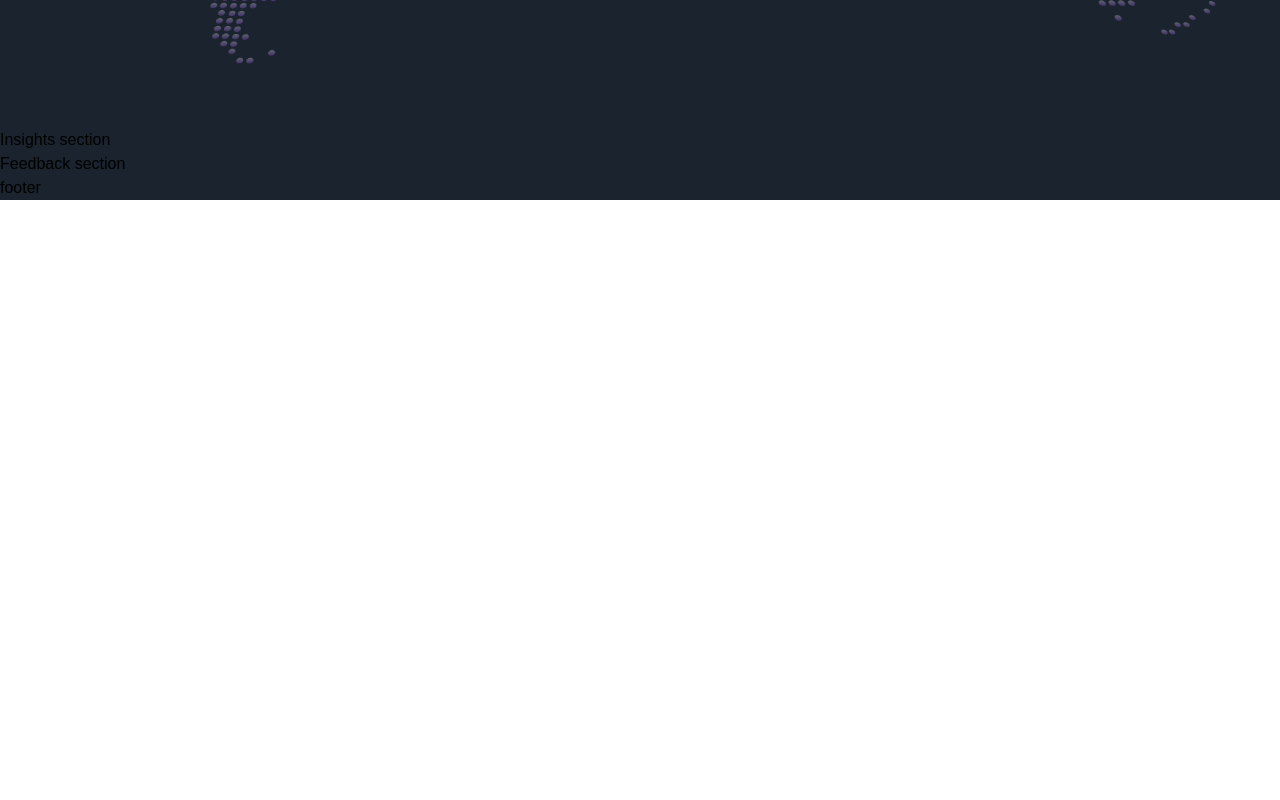
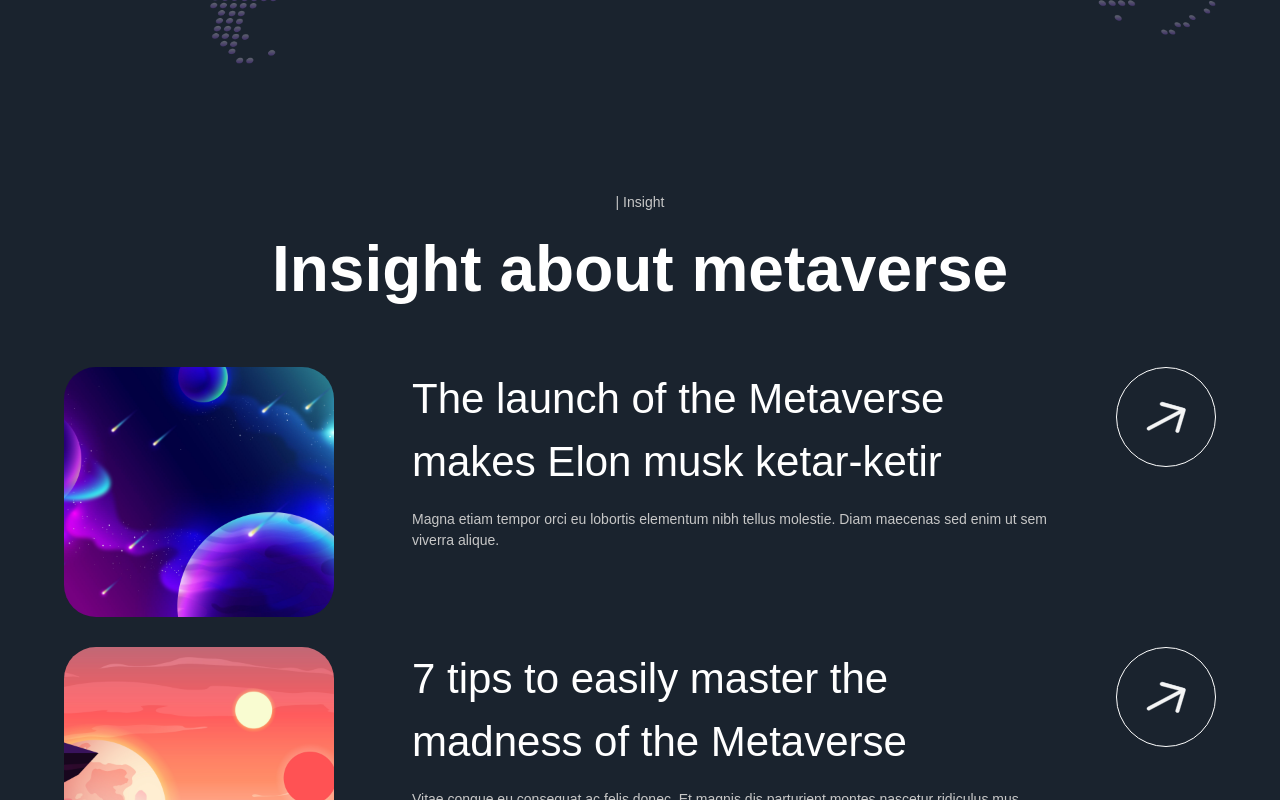
Before and after one commit to Ipicky22/Metaversus, a Next.js app: page / in a window 1280 px wide. Shown: the part 5080-5880 px from the top of the page. Before the commit the page ends 5280 px from the top, so only its background shows below. Built offline with nearby package versions, Linux system fonts and the light colour scheme; a web font is replaced by a local one.

Commit message:
[DEV] Insight section

```diff
--- a/components/InsightCard.jsx
+++ b/components/InsightCard.jsx
@@ -1,9 +1,36 @@
-'use client';
+"use client";
 
-const InsightCard = () => (
-  <div>
-    Insight Card
-  </div>
+import { motion } from "framer-motion";
+import { fadeIn } from "../utils/motion";
+
+const InsightCard = ({ imgUrl, title, subtitle, index }) => (
+	<motion.div
+		variants={fadeIn("up", "spring", index * 0.5, 1)}
+		className='flex md:flex-row flex-col gap-4'>
+		<img
+			src={imgUrl}
+			alt='planet_01'
+			className='md:w-[270px] w-full h-[250px] rounded-[32px] object-cover'
+		/>
+		<div className='w-full flex justify-between item-center'>
+			<div className='flex-1 md:ml-[62px] flex flex-col max-w-[650px]'>
+				<h4 className='font-normal lg:text-[42px] text-[26px] text-white'>
+					{title}
+				</h4>
+				<p className='mt-[16px] font-normal lg:text–[20px] text-[14px] text-secondary-white'>
+					{subtitle}
+				</p>
+			</div>
+
+			<div className='lg:flex hidden items-center justify-center w-[100px] h-[100px] rounded-full bg-transparent border-[1px] border-white'>
+				<img
+					src='arrow.svg'
+					alt='arrow'
+					className='w-[40%] h-[40%] object-contain'
+				/>
+			</div>
+		</div>
+	</motion.div>
 );
 
 export default InsightCard;
--- a/sections/Insights.jsx
+++ b/sections/Insights.jsx
@@ -1,9 +1,35 @@
-'use client';
+"use client";
+
+import { motion } from "framer-motion";
+import styles from "../styles";
+import { staggerContainer } from "../utils/motion";
+import { InsightCard, TitleText, TypingText } from "../components";
+import { insights } from "../constants";
 
 const Insights = () => (
-  <section>
-    Insights section
-  </section>
+	<section className={`${styles.paddings} relative z-10`}>
+		<motion.div
+			variants={staggerContainer}
+			initial='hidden'
+			whileInView='show'
+			viewport={{ once: "false", amount: 0.25 }}
+			className={`${styles.innerWidth} mx-auto flex flex-col`}>
+			<TypingText title='| Insight' textStyles='text-center' />
+			<TitleText
+				title={<>Insight about metaverse</>}
+				textStyles='text-center'
+			/>
+			<div className='mt-[50px] flex flex-col gap-[30px]'>
+				{insights.map((insight, index) => (
+					<InsightCard
+						key={`insight-${index}`}
+						{...insight}
+						index={index + 1}
+					/>
+				))}
+			</div>
+		</motion.div>
+	</section>
 );
 
 export default Insights;
```
